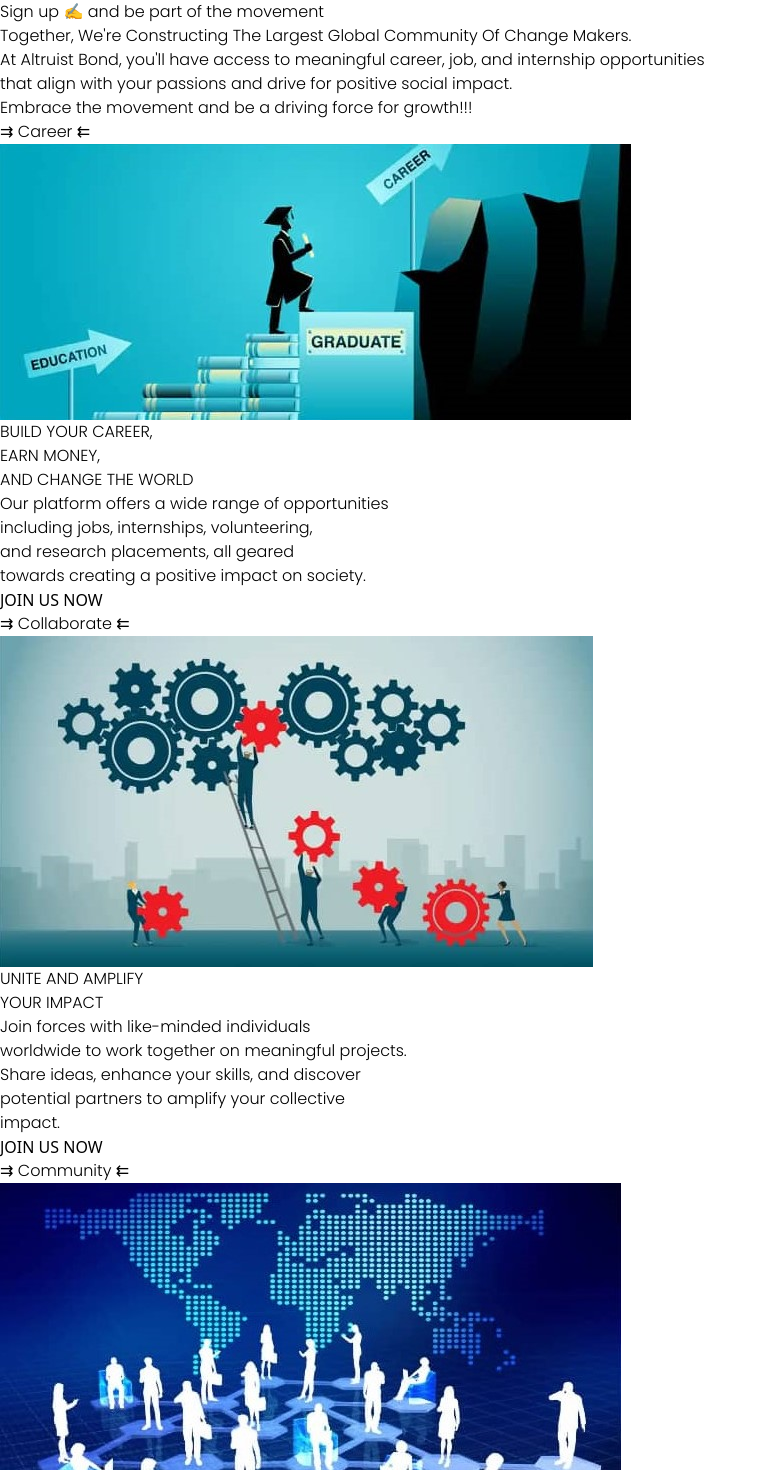
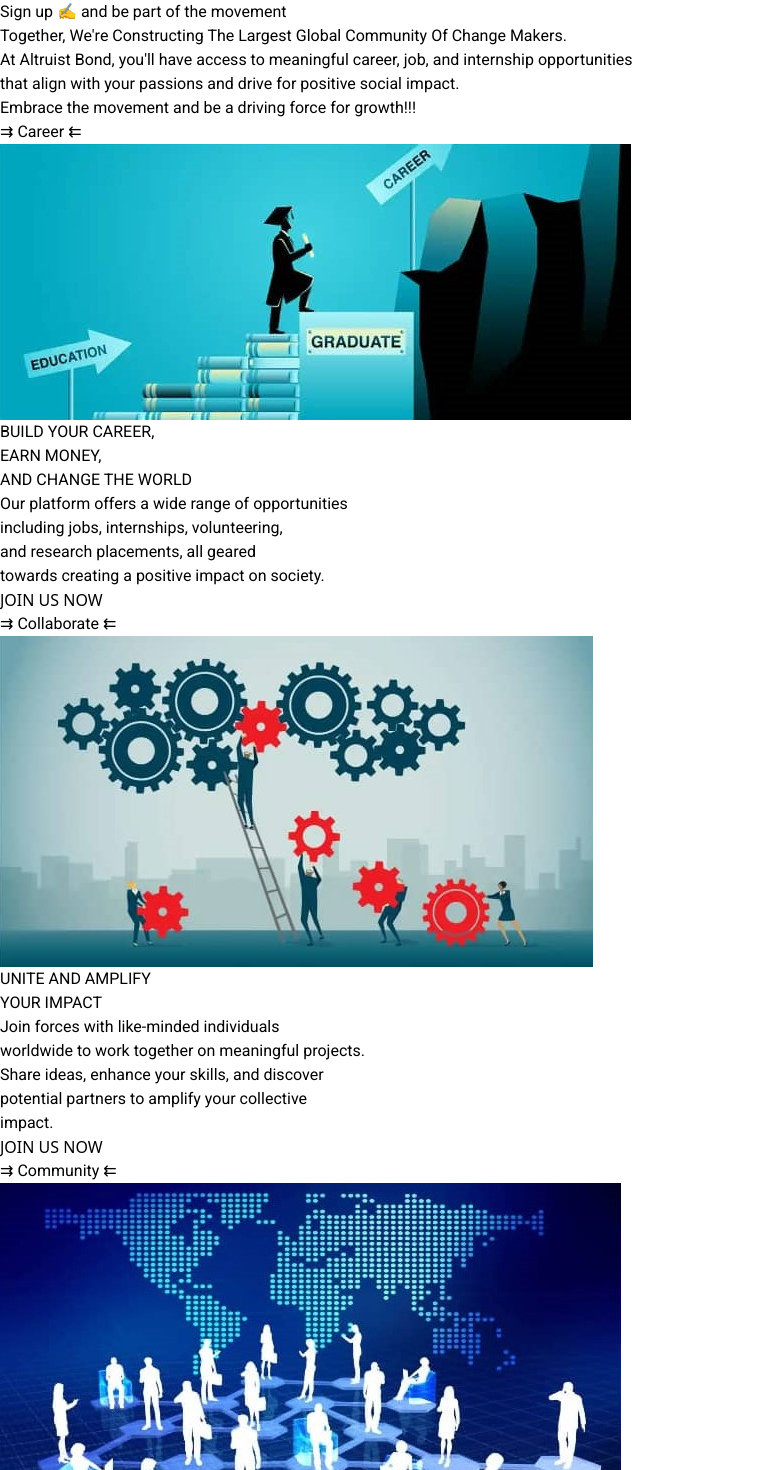
Before and after one commit to Joel0007tech/ALTRUIST, a React (Vite) app: page /careers in a window 1280 px wide. Shown: the top 1470 px of the page, without its empty margins (0-767 px from the left). Built offline with nearby package versions, Linux system fonts and the light colour scheme.

Commit message:
update to altruist

```diff
--- a/index.html
+++ b/index.html
@@ -6,7 +6,7 @@
     <link rel="stylesheet" href="https://cdnjs.cloudflare.com/ajax/libs/animate.css/4.1.1/animate.min.css">
     <link rel="preconnect" href="https://fonts.googleapis.com">
     <link rel="preconnect" href="https://fonts.gstatic.com" crossorigin>
-    <link href="https://fonts.googleapis.com/css2?family=Poppins:wght@300&display=swap" rel="stylesheet">
+    <link href="https://fonts.googleapis.com/css2?family=Roboto:wght@400&display=swap" rel="stylesheet">
     <meta name="viewport" content="width=device-width, initial-scale=1.0" />
     <title>Altruist-bond</title>
   </head>
--- a/src/components/Careers.jsx
+++ b/src/components/Careers.jsx
@@ -11,17 +11,17 @@
 
 const Careers = () => {
   const Font = {
-    fontFamily: 'Poppins, sans-serif',
+    fontFamily: 'Roboto, sans-serif',
   };
   return (
     <div>
-        <h3 className='text-white font-bold text-3xl text-center pb-8 capitalize' style={Font}>
+        <h3 className='text-white font-bold text-3xl text-center pb-8 capitalize sm:text-xl' style={Font}>
             {Career.firstText}
         </h3>
-        <h2 className='text-center text-2xl font-bold text-white relative bottom-6' style={Font}>Together, We're Constructing The Largest Global Community Of Change Makers.</h2>
-        <p className='text-center text-white font-semibold text-xl relative bottom-4' style={Font}>At Altruist Bond, you'll have access to meaningful career, job, and internship
+        <h2 className='text-center text-2xl font-bold text-white relative bottom-6 sm:text-lg sm:font-medium' style={Font}>Together, We're Constructing The Largest Global Community Of Change Makers.</h2>
+        <p className='text-center text-white font-semibold text-xl relative bottom-4 sm:text-lg sm:font-medium' style={Font}>At Altruist Bond, you'll have access to meaningful career, job, and internship
          opportunities<br/> that align with your passions and drive for positive social impact. </p>
-         <p className='text-white text-center font-semibold text-xl relative bottom-3' style={Font}>Embrace the movement and be a driving force for growth!!!</p>
+         <p className='text-white text-center font-semibold text-xl relative bottom-3 sm:text-lg sm:font-medium' style={Font}>Embrace the movement and be a driving force for growth!!!</p>
           <div className='flex flex-col gap-3'>
           <div className=' border-blue-400
          border-t-4 border-l-4 border-b-4 border-r-4 2xl:w-[1000px] p-4 rounded-md
@@ -30,7 +30,7 @@
 <div className='flex relative m-auto gap-10 sm:flex sm:flex-col'>
           <img src={image} alt="career-img" className='h-[350px] w-[450px] rounded-2xl sm:h-[250px] sm:w-[300px] sm:m-auto'/>
           <div className='flex flex-col gap-9'>
-          <h2 className='text-2xl font-bold text-white relative bottom-1 text-center sm:relative' style={Font}>
+          <h2 className='text-2xl font-extrabold text-white relative bottom-1 text-center sm:relative' style={Font}>
           BUILD YOUR CAREER,<br/> EARN MONEY,<br/> AND CHANGE THE WORLD
           </h2>
           <p className='leading-normal text-lg text-white relative bottom-1 text-center top-3' style={Font}>
--- a/src/components/Collaborate.jsx
+++ b/src/components/Collaborate.jsx
@@ -5,7 +5,7 @@
 
 const Collaborate = () => {
   const Font = {
-    fontFamily: 'Poppins, sans-serif',
+    fontFamily: 'Roboto, sans-serif',
   };
   return (
     <div>
@@ -15,7 +15,7 @@
                  <div className='flex relative m-auto gap-10 sm:flex sm:flex-col'>
           <img src={imageSecond} alt="career-img" className='h-[350px] w-[450px] rounded-2xl sm:h-[250px] sm:w-[300px] sm:m-auto'/>
           <div className='flex flex-shrink flex-col gap-9'>
-          <h2 className='text-2xl font-bold text- relative bottom-1 text-white text-center sm:m-auto' style={Font}>
+          <h2 className='text-2xl font-extrabold text- relative bottom-1 text-white text-center sm:m-auto' style={Font}>
           UNITE AND AMPLIFY<br/> YOUR IMPACT
           </h2>
           <p className='leading-normal text-lg text-white relative bottom-1 text-center pt-5' style={Font}>
--- a/src/components/Community.jsx
+++ b/src/components/Community.jsx
@@ -4,7 +4,7 @@
 
 const Community = () => {
   const Font = {
-    fontFamily: 'Poppins, sans-serif',
+    fontFamily: 'Roboto, sans-serif',
   };
   return (
     <div>
@@ -14,7 +14,7 @@
 <div className='flex relative m-auto gap-10 sm:flex sm:flex-col'>
           <img src={imageThird} alt="career-img" className='h-[350px] w-[450px] rounded-2xl sm:h-[250px] sm:w-[300px] sm:m-auto'/>
           <div className='flex flex-shrink flex-col gap-9'>
-          <h2 className='text-2xl font-bold text-white relative bottom-1 text-center' style={Font}>
+          <h2 className='text-2xl text-white relative bottom-1 text-center font-bold' style={Font}>
           EMBRACE A SUPPORTIVE<br/> CHANGE-MAKING COMMUNITY
           </h2>
           <p className='leading-normal text-lg text-white relative bottom-1 text-center' style={Font}>
--- a/src/components/Home.jsx
+++ b/src/components/Home.jsx
@@ -9,7 +9,7 @@
 
 const Home = () => {
   const Font = {
-    fontFamily: "Poppins, sans-serif",
+    fontFamily: "Roboto, sans-serif",
   };
 const contentBackground ={
   backgroundImage:`url(${background})`,
--- a/src/components/Volunteers.jsx
+++ b/src/components/Volunteers.jsx
@@ -4,7 +4,7 @@
 
 const Volunteers = () => {
   const Font = {
-    fontFamily: 'Poppins, sans-serif',
+    fontFamily: 'Roboto, sans-serif',
   };
   return (
     <div>
```
